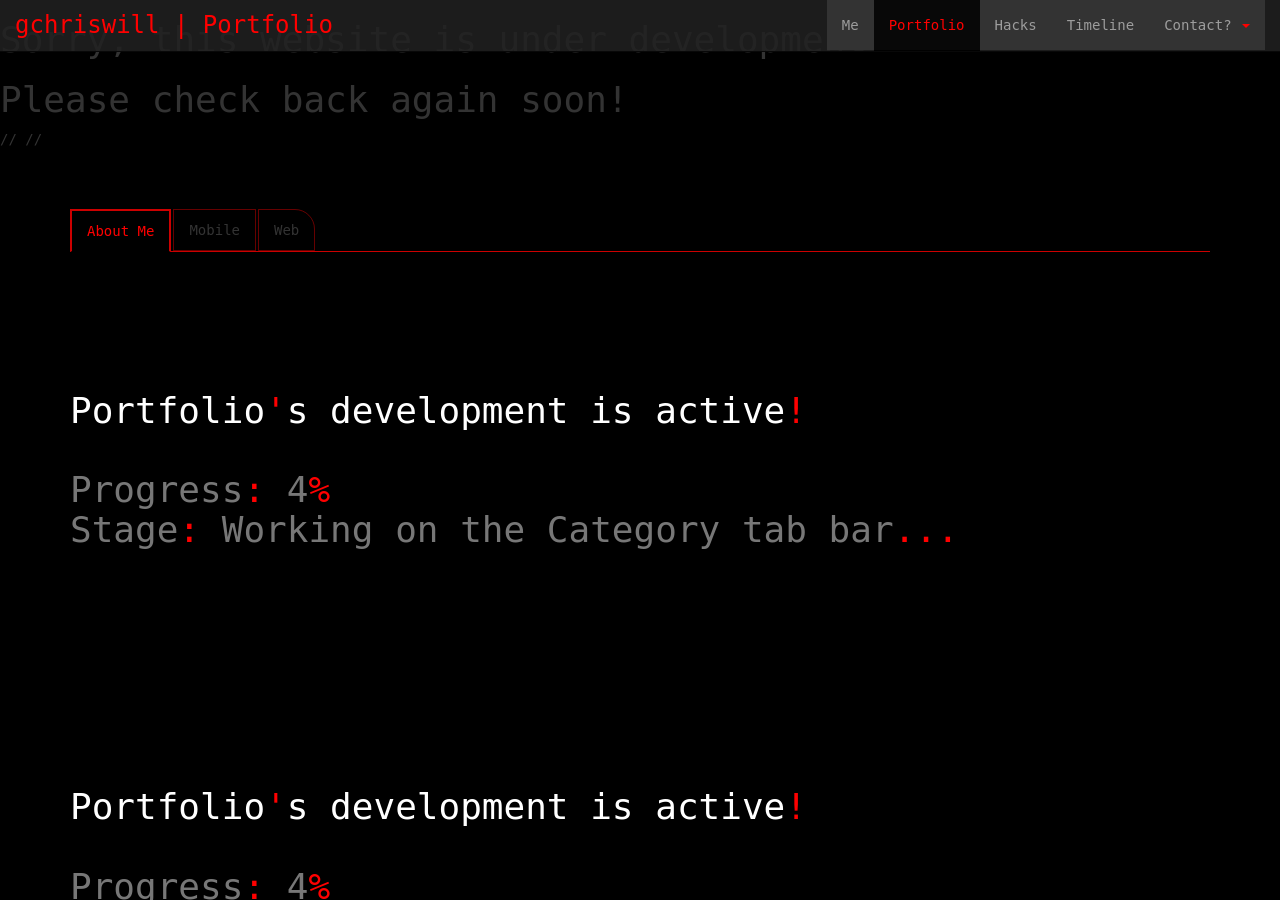
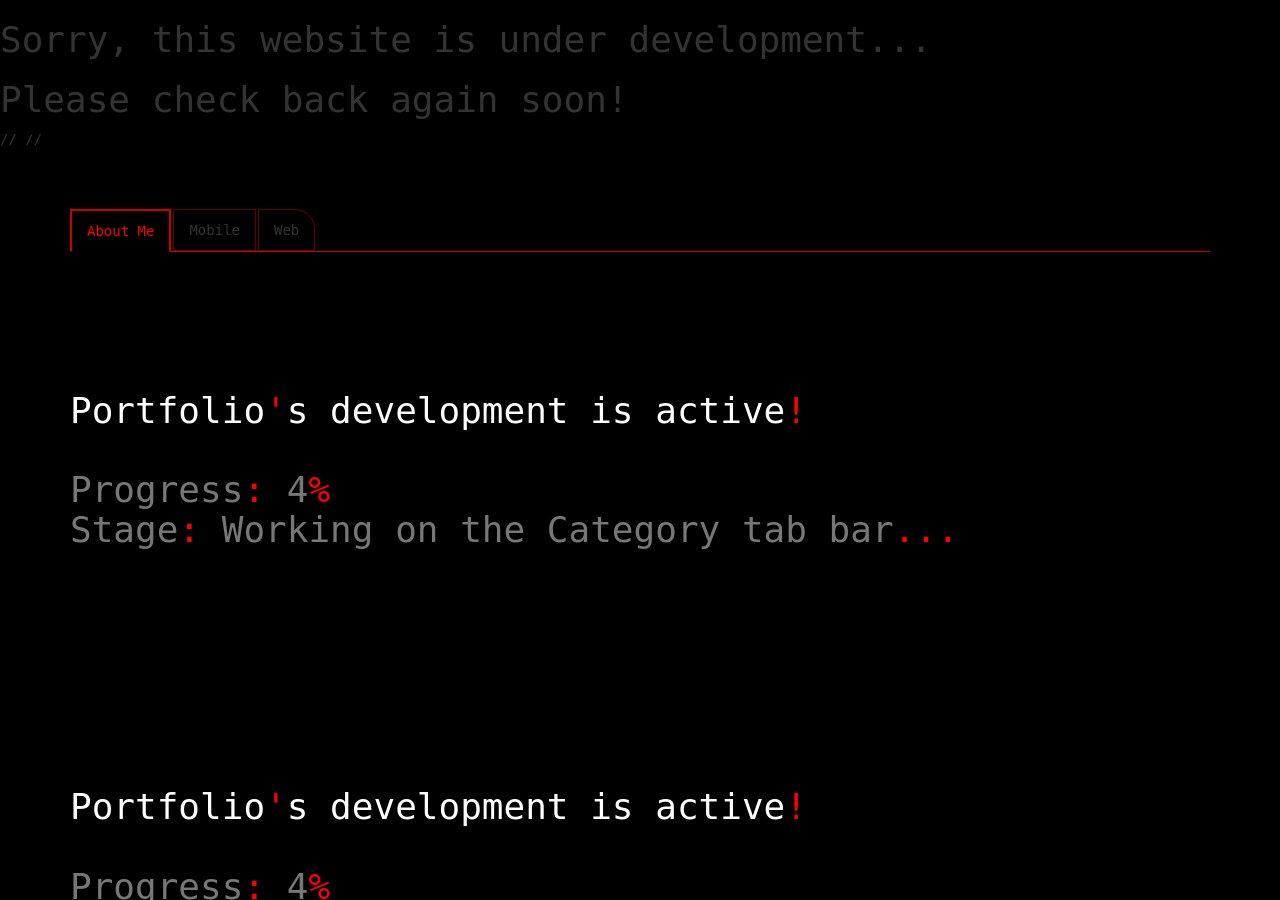
Before and after one commit to gchriswill/gchriswill.github.io, a Jekyll site: the page built from portfolio.html, in a window 1280 px wide and 900 px high. Built offline with Jekyll 4.4.1, drawn with Linux system fonts in a browser that asks for light colours; nearby versions of some CDN libraries; Markdown is read by kramdown in place of the engine named in the settings.

Commit message:
On Hold Test

```diff
--- a/_includes/mainNavBar.html
+++ b/_includes/mainNavBar.html
@@ -2,7 +2,7 @@
 <!-- @gchriswill *** Navigation Bar Setup -->
 
 <!-- Navigation Bar with a cuztomized setup. Default source found at: http://getbootstrap.com/components/#navbar -->
-<nav class="navbar navbar-fixed-top navbar-inverse" role="navigation">
+<nav class="navbar navbar-fixed-top navbar-inverse" role="navigation" hidden="true">
 
 	<!-- Level 1 -->
 	<div class="container-fluid">
```
